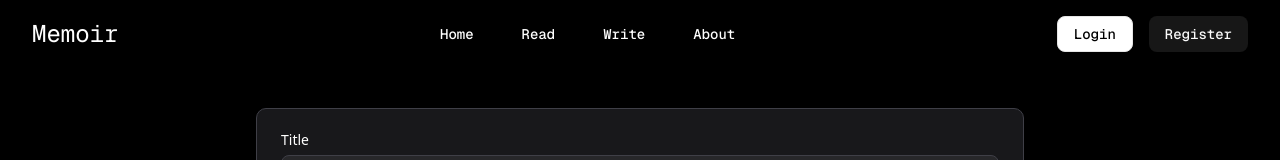
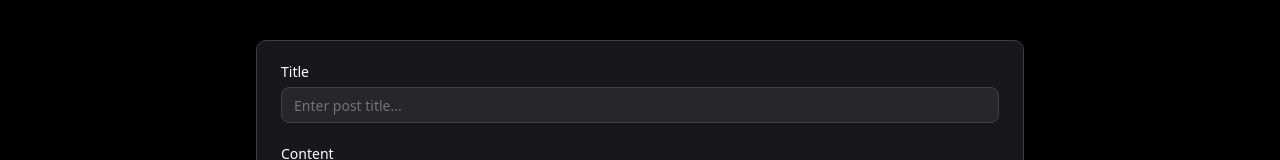
Before and after one commit to Thebeast01/BlogVista, a Next.js app in the folder frontend/: page /createpost in a window 1280 px wide. Shown: the top 160 px of the page. Built offline with nearby package versions, Linux system fonts and the light colour scheme.

Commit message:
Fixed ImmediatlyRedner issue

```diff
--- a/frontend/src/app/layout.tsx
+++ b/frontend/src/app/layout.tsx
@@ -26,9 +26,9 @@ export default function RootLayout({
   return (
     <html lang="en">
       <body
-        className={`${geistSans.variable} ${geistMono.variable} antialiased  bg-black text-white` }
+        className={`${geistSans.variable} ${geistMono.variable} antialiased  bg-black text-white`}
       >
-        <AppBar/>
+        {/* <AppBar /> */}
         {children}
       </body>
     </html>
--- a/frontend/src/components/TextEditor/TextEditor.tsx
+++ b/frontend/src/components/TextEditor/TextEditor.tsx
@@ -88,7 +88,9 @@ interface TextEditorProps {
 }
 
 export default function TextEditor({ content, onChange }: TextEditorProps) {
+
   const editor = useEditor({
+    immediatelyRender: false,
     extensions: [
       StarterKit.configure({
         bulletList: {
```
